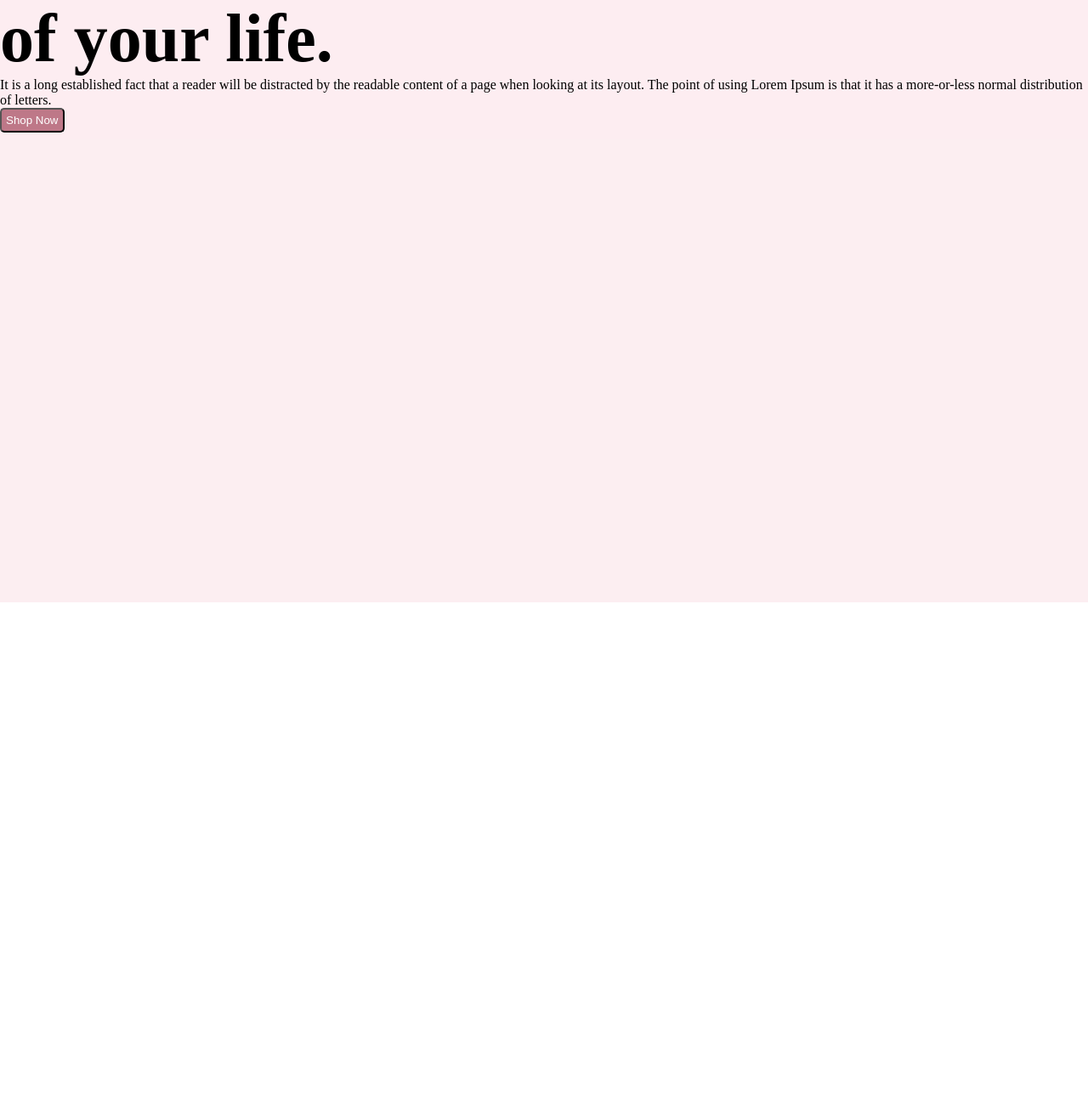
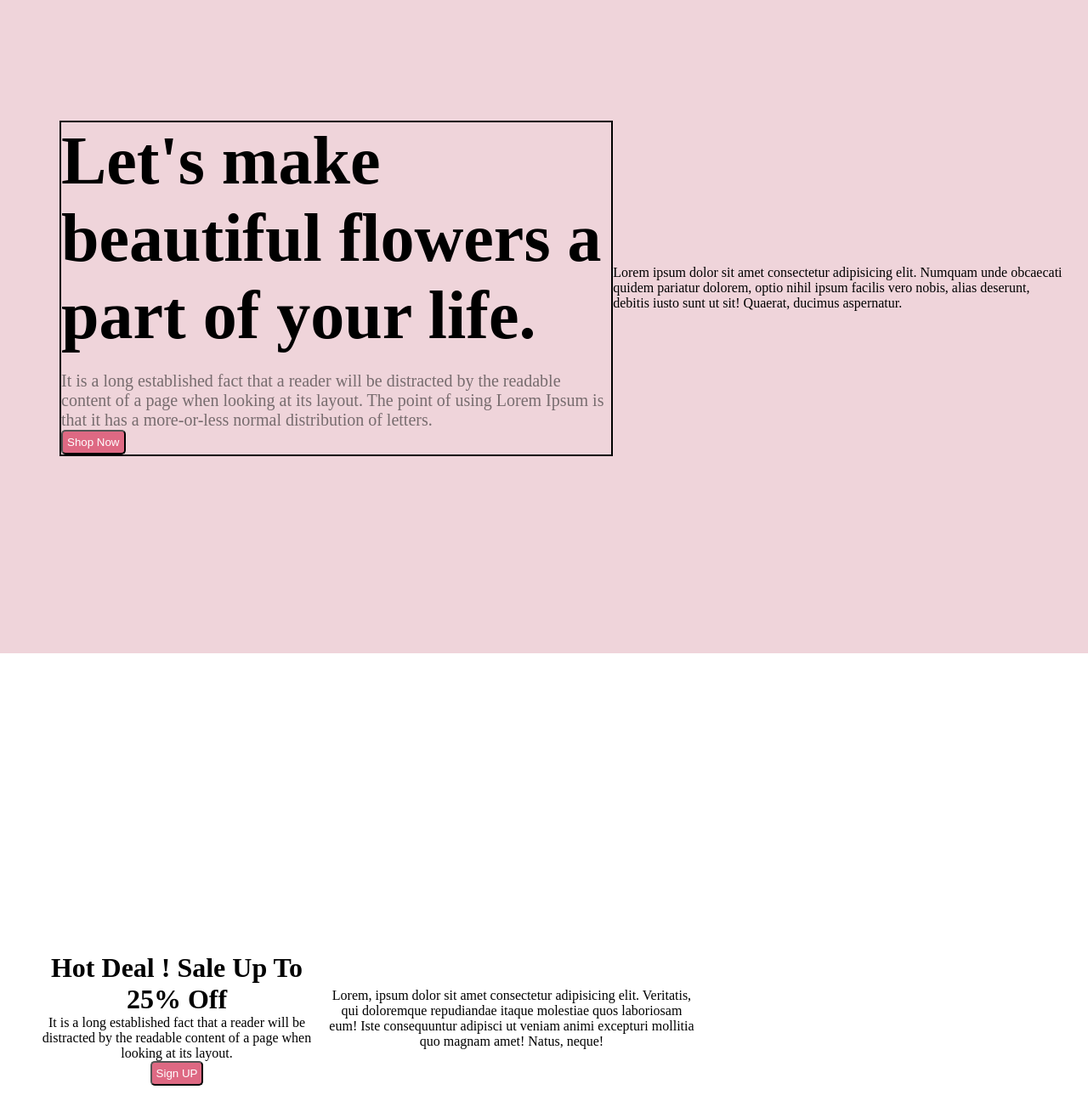
Before and after one commit to jawadarc/assignment1, a plain HTML site: page index.html in a window 1280 px wide. Shown: the part 91-1380 px from the top of the page at 85% size. Before the commit the page ends 800 px from the top, so only its background shows below. Drawn offline with Linux system fonts and the light colour scheme.

Commit message:
added discount and footer section

```diff
--- a/index.html
+++ b/index.html
@@ -6,22 +6,49 @@
     <title>Online Flower Shop</title>
     <link rel="stylesheet" href="style.css">
 </head>
+
 <body>
-    <header class="shop-header">
+
+
+<header class="all-items">
+<div  class="shop-header-left">
+    <div class="header-info">
+        <h6 class="header-title">Let's make beautiful flowers a part of your life.</h6>
+    </div>
+    <div class="header-para">It is a long established fact that a reader will be distracted by the readable content of a page when looking at its layout. The point of using Lorem Ipsum is that it has a more-or-less normal distribution of letters.
+    </div>
     <div>
-        <h6 class="header-title">Let's make beautiful flowers a part of your life.</h6>
-        <p>It is a long established fact that a reader will be distracted by the readable content of a page when looking at its layout. The point of using Lorem Ipsum is that it has a more-or-less normal distribution of letters.</p>
         <button class="btn">Shop Now</button>
     </div>
-    <div>
-        <img src="../flower-shop-assignment/Flower Asset/pngwing 6.png" alt="">
     </div>
-    </header>
-    <main>
+<div>
+    <p class="header-para-left">Lorem ipsum dolor sit amet consectetur adipisicing elit. Numquam unde obcaecati quidem pariatur dolorem, optio nihil ipsum facilis vero nobis, alias deserunt, debitis iusto sunt ut sit! Quaerat, ducimus aspernatur.</p>
+<!-- <img class="header-img" src="../assignment1/images/Rectangle 4.png" alt=""> -->
+</div>
 
-    </main>
-    <footer>
+</header>
 
+
+
+<main>
+      <div class="discount-container">
+        <div class="discount-para">
+            <h1>Hot Deal ! Sale Up To 25% Off</h1>
+            <p>It is a long established fact that a reader will be distracted by the readable content of a page when looking at its layout.</p>
+            <button class="btn">Sign UP</button>
+        </div>
+        <div class="discount-img">
+            <p class="lorem">Lorem, ipsum dolor sit amet consectetur adipisicing elit. Veritatis, qui doloremque repudiandae itaque molestiae quos laboriosam eum! Iste consequuntur adipisci ut veniam animi excepturi mollitia quo magnam amet! Natus, neque!</p>
+            <!-- <img src="../assignment1/images/pngwing 8.png" alt=""> -->
+        </div>
+      </div>
+</main>
+    <footer class="footer-container">
+        <h1 class="shop-name">
+            <span class="shop">Flower</span>Shop
+        </h1>
+        <p class="footer-para">It is a long established fact that a reader will be distracted by the readable <br> content of a page when looking at its layout.</p>
+        <h6 class="footer-end">@2020-2023, FlowerShop.com. All rights reserved. </h6>
     </footer>
 </body>
 </html>
--- a/style.css
+++ b/style.css
@@ -2,20 +2,91 @@
     margin: 0px;
     padding: 0px;
 }
-
-.shop-header {
+.all-items{
+    background-color: #efd4da;
     height: 100vh;
+    display: flex;
+    align-items: center;
+    justify-content: space-around;
+    text-align:left;
+    padding: 30px;
+}
+.shop-header-left {
+    margin-left: 40px;
+    border: 2px solid;
+    /* height: 100vh;
     background: rgba(229, 84, 115, 0.10);
-    display: flex;
+    text-align: left;
+    padding: 10px;
+    border: 3px solid; */
 }
 
 .header-title {
     font-size: 80px;
+    margin-bottom: 20px;
+}
+
+.header-info {
+    display: block;
+    margin-bottom: 20px;
+}
+
+.header-para {
+    color: rgba(39, 39, 39, 0.60);
+    font-size: 20px;
+    font-weight: 400;
+    /* line-height: 30px; */
 }
 
 .btn {
-    background: #be7888;
+    background: #de6983;
     border-radius: 5px;
     padding: 5px;
     color: white;
 }
+.header-para-left{
+
+}
+.header-img{
+   /* width: 50%;
+   height: 100vh; */
+}
+
+/* This is discount section */
+
+.discount-container{
+    height: 100vh;
+    display: flex;
+    align-items: center;
+    justify-content: space-around;
+    text-align: center;
+    /* text-align:left; */
+    padding: 30px;
+
+}
+.discount-para{
+    width: 50%;
+}
+.lorem{
+    width: 50%;
+}
+
+/* this is footer section */
+
+.footer-container{
+    /* height: 400px; */
+    background-color: black;
+    color: white;
+    /* display: flex; */
+    text-align: center;
+    justify-content: center;
+    align-items: center;
+}
+.shop-name{
+}
+.shop{
+    color: #de6983;
+}
+.footer-para{
+
+}
```
Also changed, not shown: images/Flower 01.png (added), images/Group 57.png (added), images/Group 58.png (added), images/Group 59.png (added), images/Rectangle 4.png (added), images/Rectangle 5.png (added), images/Rectangle 6.png (added), images/Rectangle 9.png (added), images/pngwing 10.png (added), images/pngwing 5.png (added), images/pngwing 6.png (added), images/pngwing 7.png (added), images/pngwing 8.png (added).
